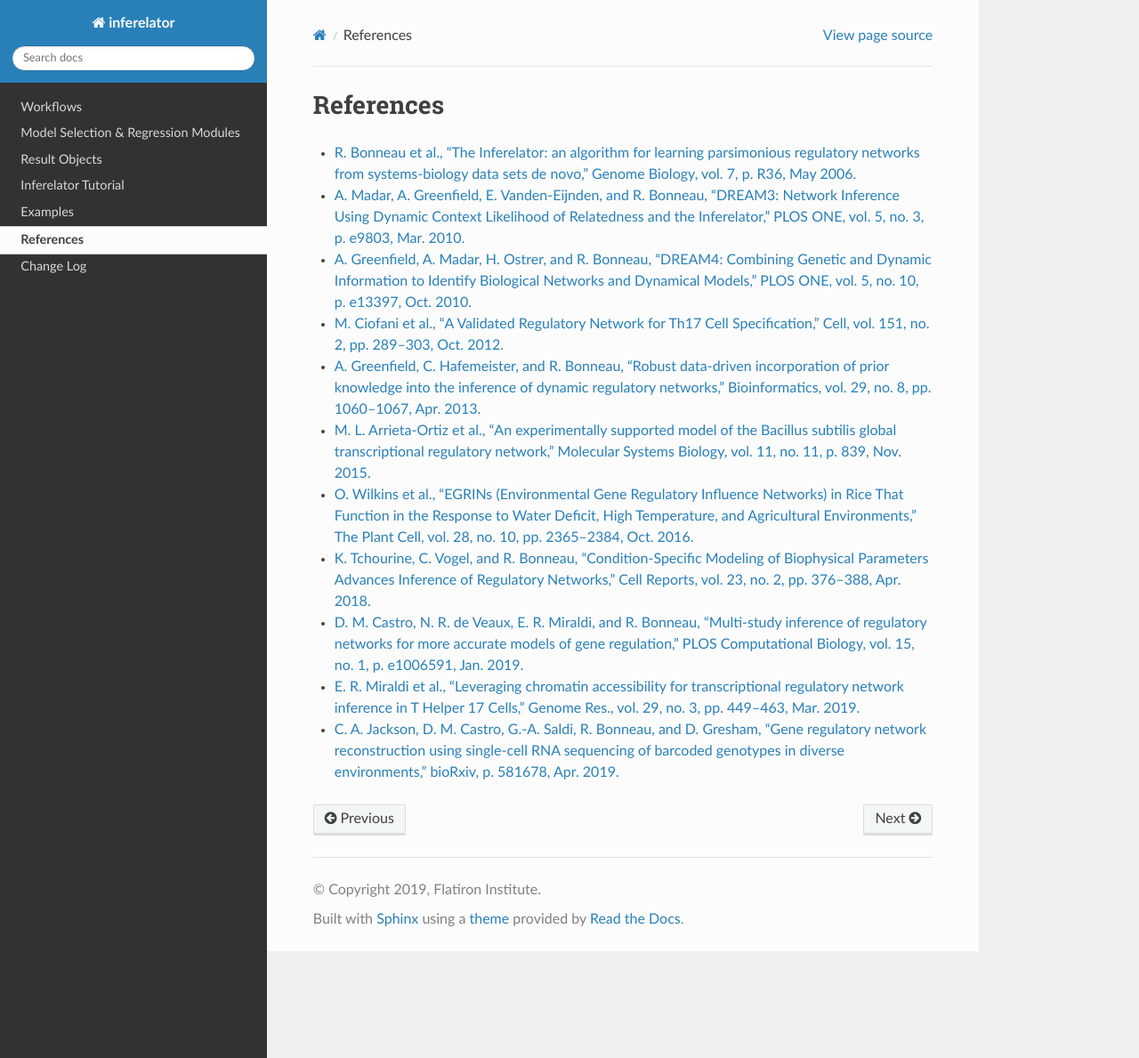
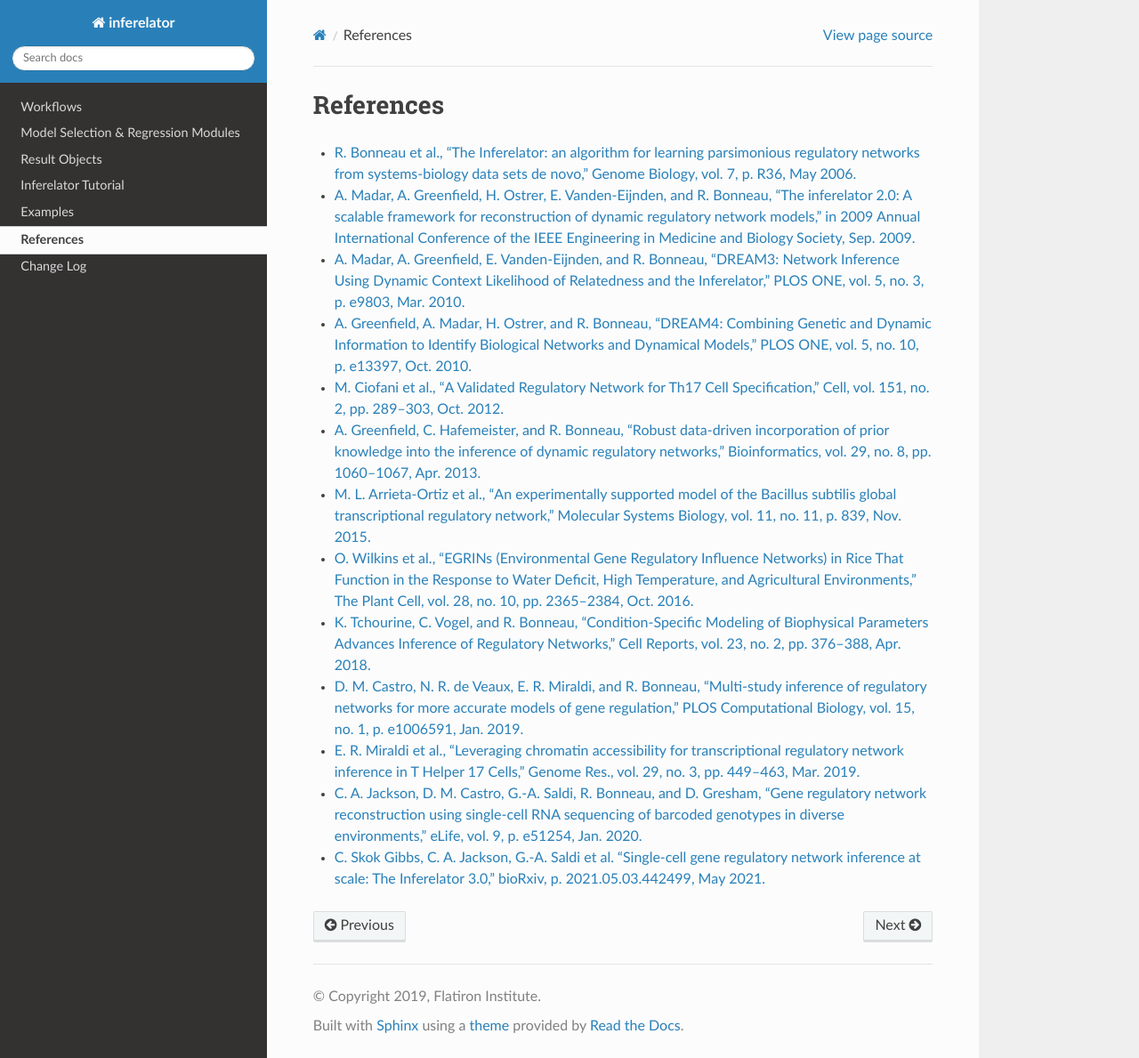
Before and after one commit to flatironinstitute/inferelator, a Sphinx documentation site: the page built from docs/references.rst, in a window 1280 px wide and 1189 px high. Shown: the whole window at 89% size. Built offline with Sphinx 7.4.7 and the Read the Docs theme 2.0.0, drawn with Linux system fonts in a browser that asks for light colours.

Commit message:
Add references to new paper

```diff
--- a/docs/references.rst
+++ b/docs/references.rst
@@ -2,6 +2,8 @@ References
 ======================
 
 * `R. Bonneau et al., “The Inferelator: an algorithm for learning parsimonious regulatory networks from systems-biology data sets de novo,” Genome Biology, vol. 7, p. R36, May 2006. <https://doi.org/10.1186/gb-2006-7-5-r36>`_
+
+* `A. Madar, A. Greenfield, H. Ostrer, E. Vanden-Eijnden, and R. Bonneau, “The inferelator 2.0: A scalable framework for reconstruction of dynamic regulatory network models,” in 2009 Annual International Conference of the IEEE Engineering in Medicine and Biology Society, Sep. 2009. <https://ieeexplore.ieee.org/document/5334018>`_
 
 * `A. Madar, A. Greenfield, E. Vanden-Eijnden, and R. Bonneau, “DREAM3: Network Inference Using Dynamic Context Likelihood of Relatedness and the Inferelator,” PLOS ONE, vol. 5, no. 3, p. e9803, Mar. 2010. <https://doi.org/10.1371/journal.pone.0009803>`_
 
@@ -21,4 +23,6 @@ References
 
 * `E. R. Miraldi et al., “Leveraging chromatin accessibility for transcriptional regulatory network inference in T Helper 17 Cells,” Genome Res., vol. 29, no. 3, pp. 449–463, Mar. 2019. <http://www.genome.org/cgi/doi/10.1101/gr.238253.118>`_
 
-* `C. A. Jackson, D. M. Castro, G.-A. Saldi, R. Bonneau, and D. Gresham, “Gene regulatory network reconstruction using single-cell RNA sequencing of barcoded genotypes in diverse environments,” bioRxiv, p. 581678, Apr. 2019. <https://doi.org/10.1101/581678>`_
+* `C. A. Jackson, D. M. Castro, G.-A. Saldi, R. Bonneau, and D. Gresham, “Gene regulatory network reconstruction using single-cell RNA sequencing of barcoded genotypes in diverse environments,” eLife, vol. 9, p. e51254, Jan. 2020. <https://doi.org/10.7554/eLife.51254>`_
+
+* `C. Skok Gibbs, C. A. Jackson, G.-A. Saldi et al. “Single-cell gene regulatory network inference at scale: The Inferelator 3.0,” bioRxiv, p. 2021.05.03.442499, May 2021. <https://www.biorxiv.org/content/10.1101/2021.05.03.442499v2>`_
```
